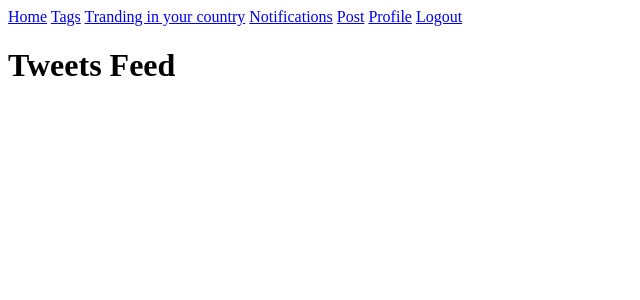
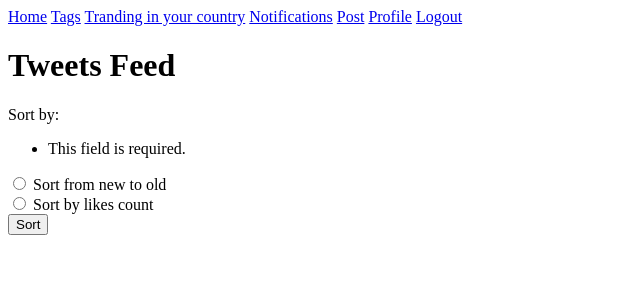
Before and after one commit to HiRurgLipay/twiads, a Django app: page /home/ in a window 1280 px wide. Shown: the top 300 px of the page, without its empty margins (0-640 px from the left). Run offline with Django 4.2, Linux system fonts and the light colour scheme; data that the repository does not hold is empty.

Commit message:
Added sort tweets feed in home page

```diff
--- a/scr/twiads/core/business_logic/services/tweet.py
+++ b/scr/twiads/core/business_logic/services/tweet.py
@@ -3,6 +3,7 @@
 from django.db import transaction
 from core.business_logic.dto import AddTweetDTO
 import logging
+import re
 
 from core.models import Tweet, Tag
 
@@ -11,7 +12,7 @@
 
 def create_tweet(data: AddTweetDTO) -> None:
     with transaction.atomic():
-        tags: list[str] = data.tags.split('\r\n')
+        tags: list[str] = data.tags.split("\r\n")
         tags_list: list[Tag] = []
         for tag in tags:
             try:
--- a/scr/twiads/core/presentation/forms/__init__.py
+++ b/scr/twiads/core/presentation/forms/__init__.py
@@ -1,5 +1,6 @@
 from .tweet import AddTweetForm
 from .registration import RegistrationForm
 from .login import LoginForm
+from .sort import SortForm
 
-__all__ = ["AddTweetForm", "RegistrationForm", "LoginForm"]
+__all__ = ["AddTweetForm", "RegistrationForm", "LoginForm", "SortForm"]
--- /dev/null
+++ b/scr/twiads/core/presentation/forms/sort.py
@@ -0,0 +1,10 @@
+from django import forms
+
+
+SORT_CHOICES = (
+    ("Newest", "Sort from new to old"),
+    ("Likes", "Sort by likes count"),
+)
+
+class SortForm(forms.Form):
+    sort_by = forms.ChoiceField(choices=SORT_CHOICES, widget=forms.RadioSelect)
--- a/scr/twiads/core/presentation/templates/home.html
+++ b/scr/twiads/core/presentation/templates/home.html
@@ -1,13 +1,20 @@
 {% extends "base.html" %}
 {% block content %}
     <h1>Tweets Feed</h1>
+
+    <form method="GET" action="{% url 'home' %}">
+        {% csrf_token %}
+        {{ form }}
+        <button type="submit">Sort</button>
+    </form>
+
     {% for tweet in tweets %}
         <div class="tweet">
             <p>Author: {{ tweet.author }}</p>
             <p>Date: {{ tweet.created_at }}</p>
             <a href="{% url 'get-tweet' tweet.id %}">{{tweet.content}}</a>
             <p>Likes: {{ tweet.likes_count}}</p>
-            <p>Reetweets: {{ tweet.reetweets_count }}</p>
+            <p>Retweets: {{ tweet.retweets_count }}</p>
             <p>Comments: {{ tweet.comments_count }}</p>
             <p>Tags:
                 {% for tag in tweet.tags.all %}
--- a/scr/twiads/core/presentation/views/home.py
+++ b/scr/twiads/core/presentation/views/home.py
@@ -4,14 +4,29 @@
 
 from django.http import HttpResponse
 from django.shortcuts import render
+from django.views.decorators.http import require_http_methods
 
 from core.models import Tweet
+from core.presentation.forms import SortForm
 
 if TYPE_CHECKING:
     from django.http import HttpRequest
 
 
+@require_http_methods(["GET"])
 def home_controller(request: HttpRequest) -> HttpResponse:
-    tweets = Tweet.objects.all
-    context = {"tweets": tweets} # dictionary with data that is passed to the template
-    return render(request=request, template_name="home.html", context=context)
+    form = SortForm(request.GET)
+    if form.is_valid():
+        sort_by = form.cleaned_data['sort_by']
+        if sort_by == 'Newest':
+            tweets = Tweet.objects.all().order_by('-created_at')
+        elif sort_by == 'Likes':
+            tweets = Tweet.objects.all().order_by('-likes_count')
+    else:
+        tweets = Tweet.objects.all().order_by('-created_at')
+
+    context = {
+        'form': form,
+        'tweets': tweets,
+    }
+    return render(request, 'home.html', context)
```
